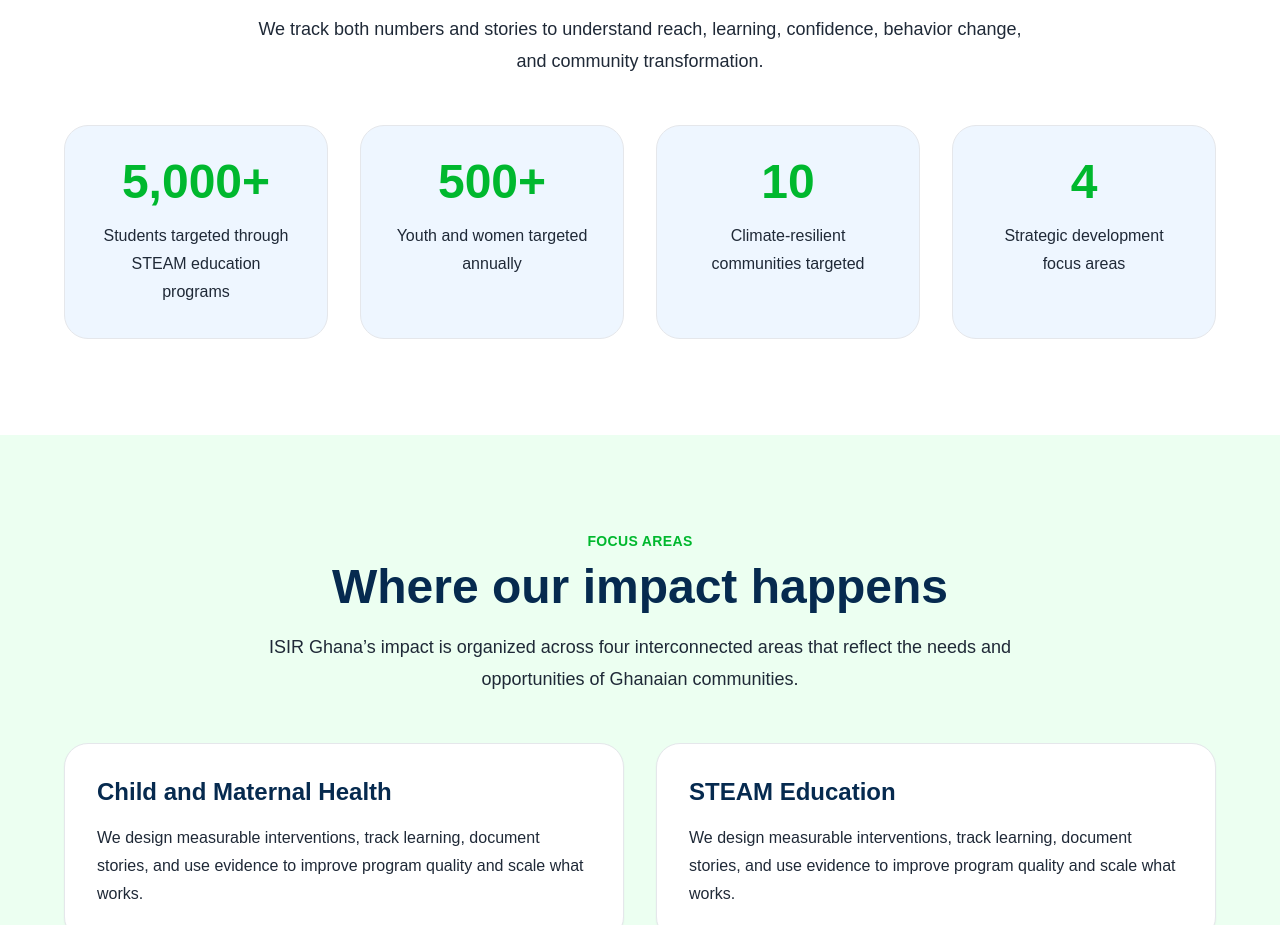
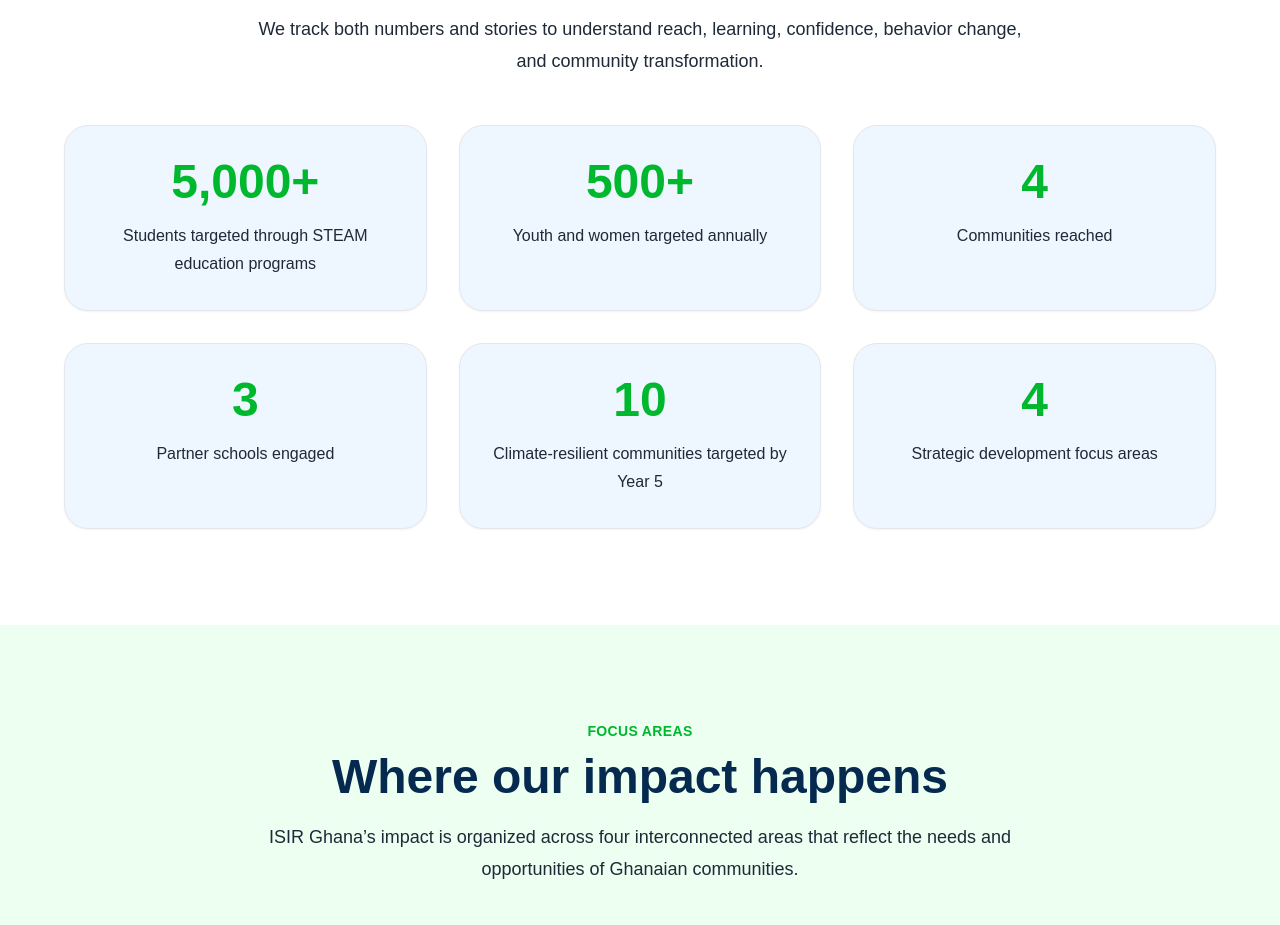
Before and after one commit to rashidasp28/isir-ghana-website, a Next.js app: page /impact in a window 1280 px wide. Shown: the part 820-1745 px from the top of the page. Built offline with nearby package versions, Linux system fonts and the light colour scheme.

Commit message:
Update Impact page metrics to match homepage impact data

```diff
--- a/app/impact/page.tsx
+++ b/app/impact/page.tsx
@@ -5,7 +5,9 @@ import SectionHeader from '@/components/SectionHeader'
 const counters = [
   ['5,000+', 'Students targeted through STEAM education programs'],
   ['500+', 'Youth and women targeted annually'],
-  ['10', 'Climate-resilient communities targeted'],
+  ['4', 'Communities reached'],
+  ['3', 'Partner schools engaged'],
+  ['10', 'Climate-resilient communities targeted by Year 5'],
   ['4', 'Strategic development focus areas'],
 ]
 
@@ -37,9 +39,9 @@ export default function ImpactPage() {
             description="We track both numbers and stories to understand reach, learning, confidence, behavior change, and community transformation."
             center
           />
-          <div className="grid md:grid-cols-4 gap-8">
+          <div className="grid sm:grid-cols-2 lg:grid-cols-3 gap-8">
             {counters.map(([number, label]) => (
-              <div key={label} className="bg-lightBlue rounded-3xl p-8 text-center border border-softGray">
+              <div key={label} className="bg-lightBlue rounded-3xl p-8 text-center border border-softGray shadow-sm">
                 <h3 className="text-5xl font-bold text-primaryGreen mb-4">{number}</h3>
                 <p className="text-charcoal leading-7">{label}</p>
               </div>
```
